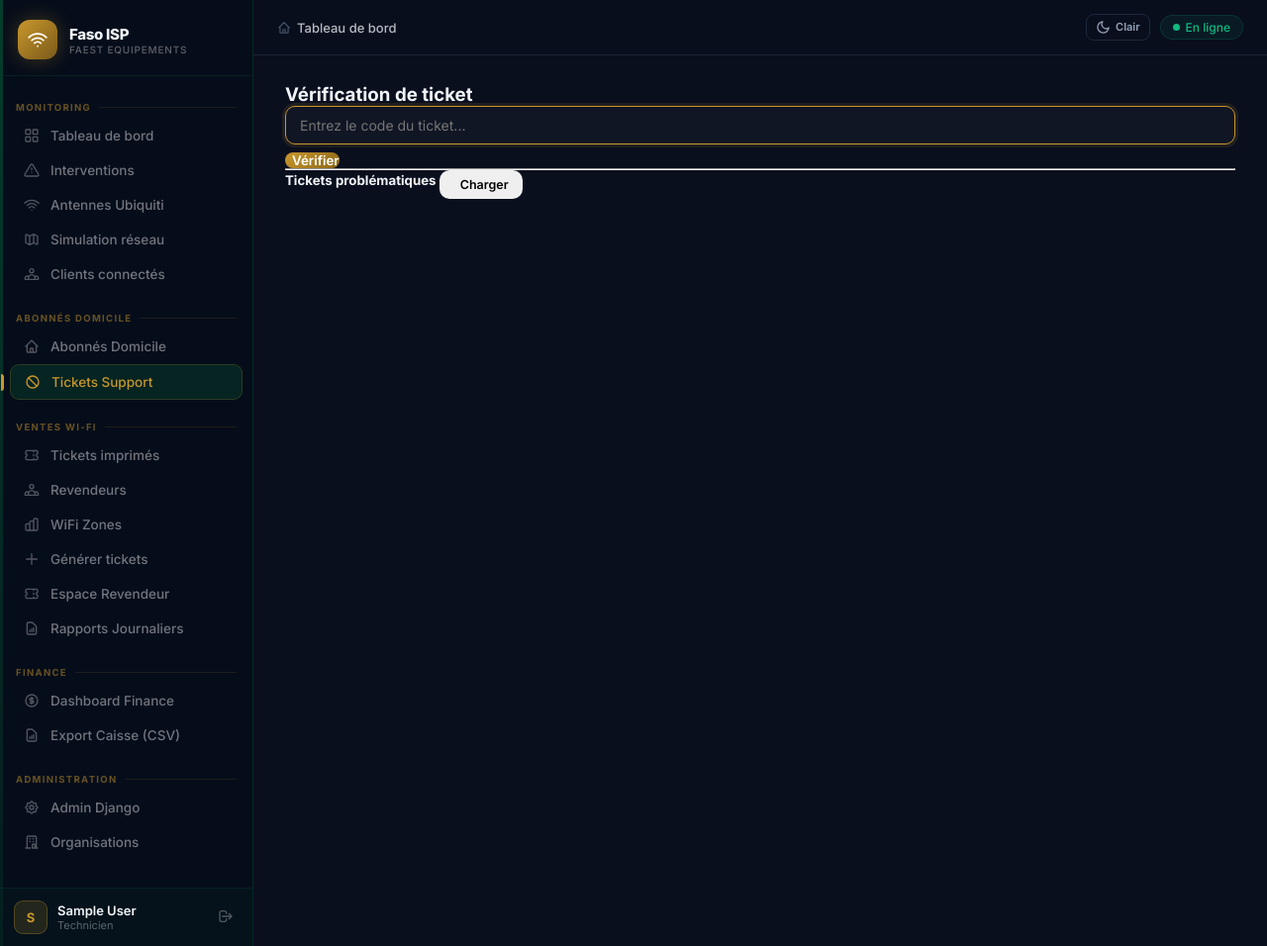
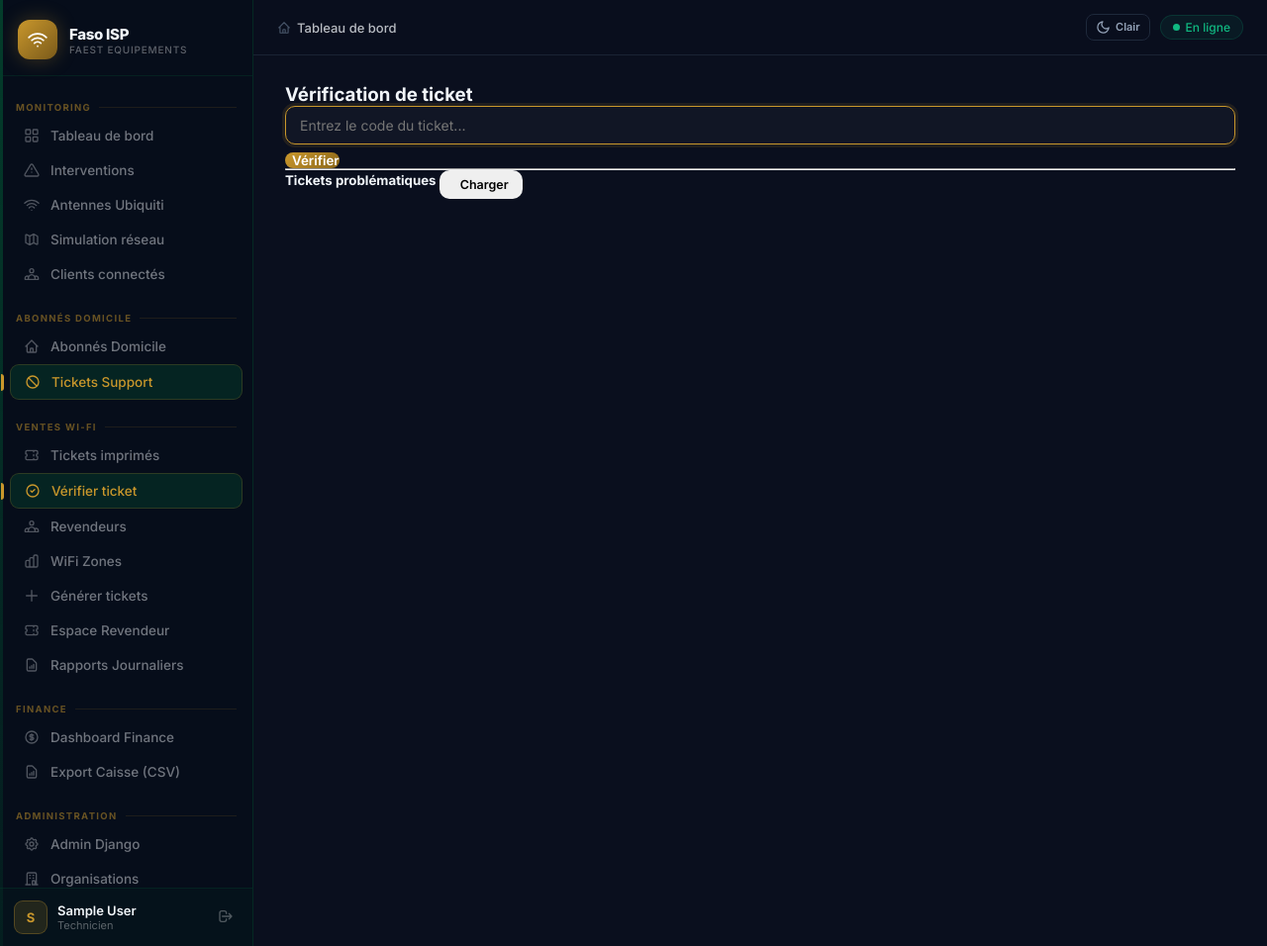
Before and after one commit to donaldulrich90-ctrl/-FAI-PLATFORM, a Django app: page /wifi/tickets/verify/ in a window 1280 px wide. Shown: the whole page at 99% size. Run offline with Django 5.2, Linux system fonts and the light colour scheme; the visitor is signed in with stand-in values (Sample User, id 1).

Commit message:
feat: ajout onglet Verifier ticket dans le menu lateral

```diff
--- a/templates/base.html
+++ b/templates/base.html
@@ -602,6 +602,10 @@
       <svg class="nav-icon" fill="none" stroke="currentColor" stroke-width="2" viewBox="0 0 24 24"><path stroke-linecap="round" stroke-linejoin="round" d="M15 5v2m0 4v2m0 4v2M5 5a2 2 0 00-2 2v3a2 2 0 110 4v3a2 2 0 002 2h14a2 2 0 002-2v-3a2 2 0 110-4V7a2 2 0 00-2-2H5z"/></svg>
       Tickets imprimés
     </a>
+    <a href="{% url 'wifi_zone:verify-ticket' %}" class="nav-link">
+      <svg class="nav-icon" fill="none" stroke="currentColor" stroke-width="2" viewBox="0 0 24 24"><path stroke-linecap="round" stroke-linejoin="round" d="M9 12l2 2 4-4m6 2a9 9 0 11-18 0 9 9 0 0118 0z"/></svg>
+      Vérifier ticket
+    </a>
     <a href="{% url 'wifi_zone:admin_revendeur_list' %}" class="nav-link">
       <svg class="nav-icon" fill="none" stroke="currentColor" stroke-width="2" viewBox="0 0 24 24"><path stroke-linecap="round" stroke-linejoin="round" d="M17 20h5v-2a3 3 0 00-5.356-1.857M17 20H7m10 0v-2c0-.656-.126-1.283-.356-1.857M7 20H2v-2a3 3 0 015.356-1.857M7 20v-2c0-.656.126-1.283.356-1.857m0 0a5.002 5.002 0 019.288 0M15 7a3 3 0 11-6 0 3 3 0 016 0z"/></svg>
       Revendeurs
```
